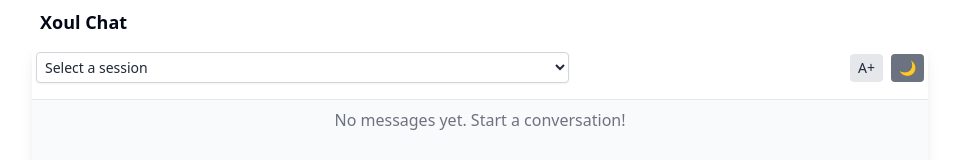
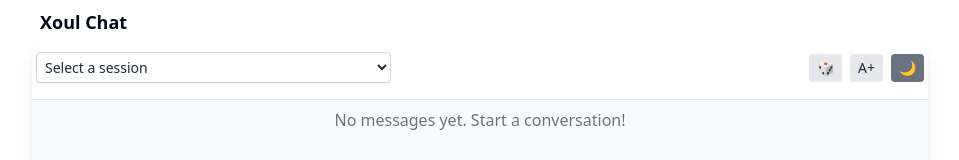
Before and after one commit to dom7kim/xoul-chat, a Next.js app: page / in a window 1280 px wide. Shown: the top 160 px of the page, without its empty margins (160-1119 px from the left). Built offline with nearby package versions, Linux system fonts and the light colour scheme.

Commit message:
added a dice button

```diff
--- a/src/app/components/ChatRoom.js
+++ b/src/app/components/ChatRoom.js
@@ -58,6 +58,29 @@ export default function ChatRoom({ questionData }) {
       document.body.classList.remove('dark');
     }
   }, [darkMode]);
+
+  const selectRandomTopic = () => {
+    const sessions = Object.keys(questionData);
+    const randomSession = sessions[Math.floor(Math.random() * sessions.length)];
+    setSelectedSession(randomSession);
+
+    const questions = questionData[randomSession].questions;
+    const randomQuestion = questions[Math.floor(Math.random() * questions.length)];
+    setSelectedQuestion(randomQuestion);
+
+    // Clear previous messages when a new topic is selected
+    setMessages([]);
+
+    // Optionally, you can add an initial AI message here
+    setIsTyping(true);
+    setTimeout(() => {
+      setIsTyping(false);
+      setMessages([{
+        role: 'assistant',
+        content: `[[Let's get started!]]\n\n- ${randomQuestion}`
+      }]);
+    }, 500 + Math.random() * 500); // Random delay between 0.5-1 seconds
+  };
 
   const handleSessionChange = (e) => {
     setSelectedSession(e.target.value);
@@ -123,7 +146,7 @@ export default function ChatRoom({ questionData }) {
           <select
             value={selectedSession}
             onChange={handleSessionChange}
-            className={`w-3/5 p-1 text-sm border rounded shadow-sm focus:ring ${
+            className={`w-2/5 p-1 text-sm border rounded shadow-sm focus:ring ${
               darkMode
                 ? 'bg-gray-700 text-white border-gray-600 focus:border-blue-400 focus:ring-blue-300'
                 : 'bg-white text-gray-800 border-gray-300 focus:border-blue-500 focus:ring-blue-200'
@@ -135,6 +158,15 @@ export default function ChatRoom({ questionData }) {
             ))}
           </select>
           <div className="flex items-center space-x-2">
+            <button
+              onClick={selectRandomTopic}
+              className={`px-2 py-1 text-sm rounded ${
+                darkMode ? 'bg-gray-600 text-white' : 'bg-gray-200 text-gray-800'
+              } hover:bg-opacity-80 transition-colors`}
+              aria-label="Select random topic"
+            >
+              🎲
+            </button>
             <button
               onClick={toggleFontSize}
               className={`px-2 py-1 text-sm rounded ${
```
